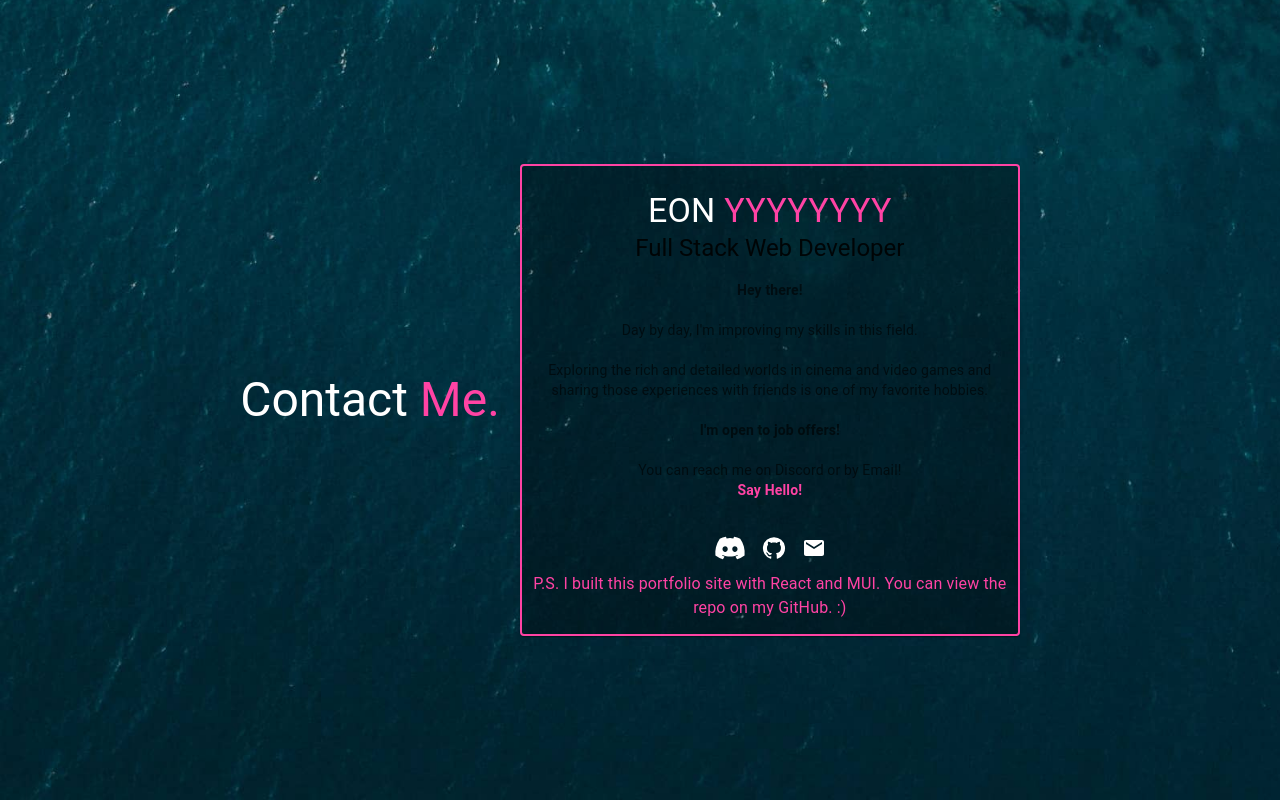
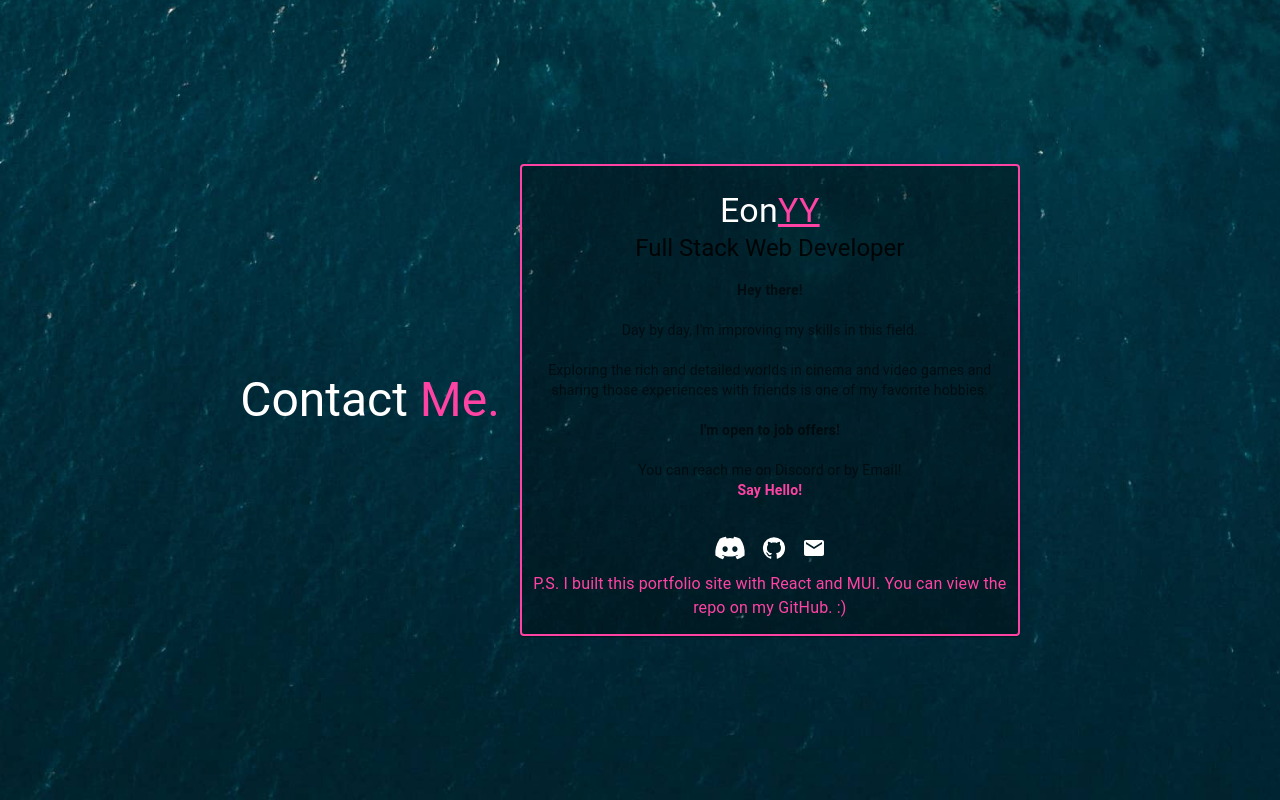
Before and after one commit to EonYY/portfolio, a Next.js app: page / in a window 1280 px wide. Shown: the part 1600-2400 px from the top of the page. Built offline with nearby package versions, Linux system fonts and the light colour scheme.

Commit message:
Add contact card styling

```diff
--- a/components/Contact.js
+++ b/components/Contact.js
@@ -70,6 +70,10 @@ const useStyles = makeStyles(() => ({
         fontWeight: 'bold',
         textAlign: 'center',
       },
+    textHighlight: {
+        color: '#ff43a4',
+        textDecorationLine: 'underline',
+    }
 }));
 
 
@@ -92,7 +96,7 @@ export default function Contact() {
                 }}>
 
                 <Typography paddingTop={3} variant='h4' component='div' className={classes.contactTitle}>
-                    EON <span className={classes.textThemeColor}>YYYYYYYY</span>
+                    Eon<span className={classes.textHighlight}>YY</span>
                 </Typography>
                 <Typography variant='h5' component='div' className={classes.contactPosition}>
                     Full Stack Web Developer
```
